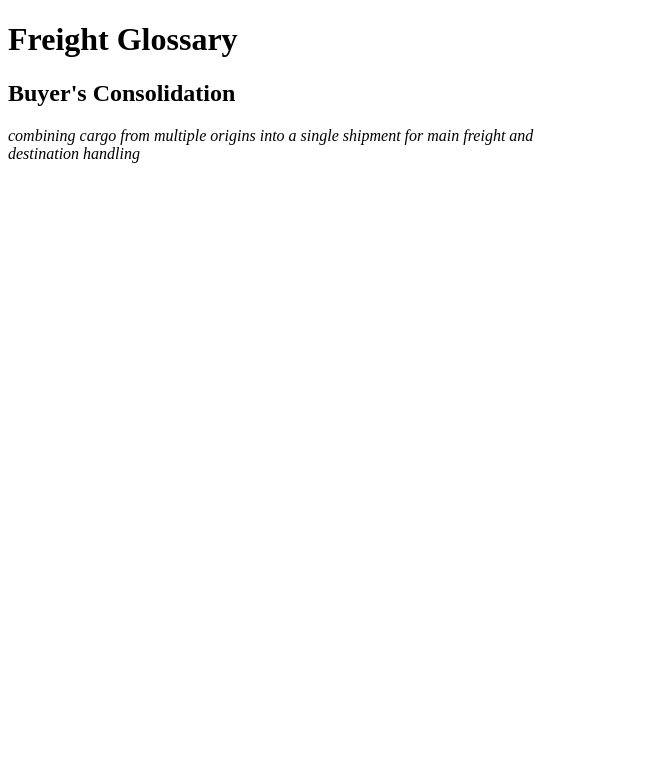
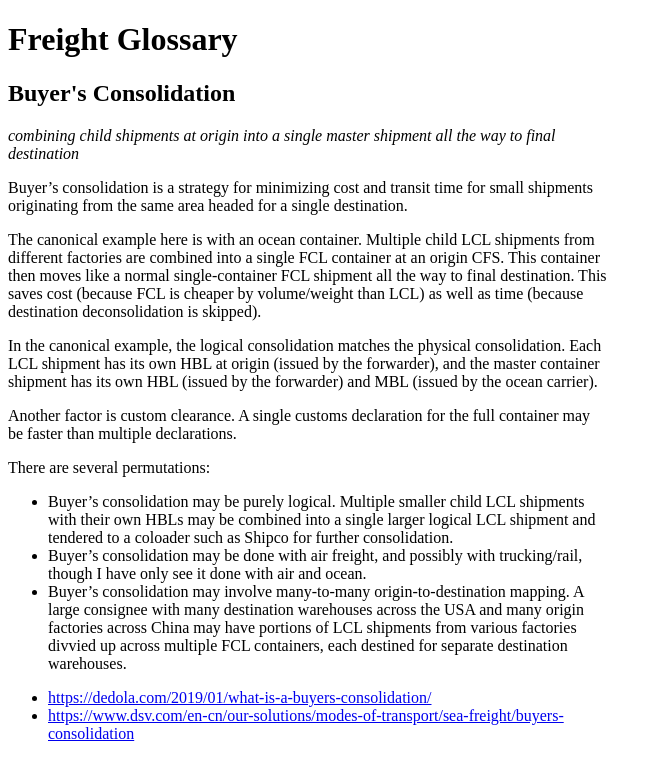
Before and after one commit to maxh/freight-glossary, a Jekyll site: the page built from _terms/buyers-consolidation.md, in a window 1280 px wide. Shown: the top 780 px of the page, without its empty margins (0-661 px from the left). Built offline with Jekyll 4.4.1, drawn with Linux system fonts in a browser that asks for light colours.

Commit message:
add more about buyers consols

```diff
--- a/_terms/buyers-consolidation.md
+++ b/_terms/buyers-consolidation.md
@@ -1,6 +1,22 @@
 ---
 title: Buyer's Consolidation
 layout: term
-preview: combining cargo from multiple origins into a single shipment for main freight and destination handling
+preview: combining child shipments at origin into a single master shipment all the way to final destination
 links:
+- https://dedola.com/2019/01/what-is-a-buyers-consolidation/
+- https://www.dsv.com/en-cn/our-solutions/modes-of-transport/sea-freight/buyers-consolidation
 ---
+
+Buyer's consolidation is a strategy for minimizing cost and transit time for small shipments originating from the same area headed for a single destination.
+
+The canonical example here is with an ocean container. Multiple child LCL shipments from different factories are combined into a single FCL container at an origin CFS. This container then moves like a normal single-container FCL shipment all the way to final destination. This saves cost (because FCL is cheaper by volume/weight than LCL) as well as time (because destination deconsolidation is skipped).
+
+In the canonical example, the logical consolidation matches the physical consolidation. Each LCL shipment has its own HBL at origin (issued by the forwarder), and the master container shipment has its own HBL (issued by the forwarder) and MBL (issued by the ocean carrier).
+
+Another factor is custom clearance. A single customs declaration for the full container may be faster than multiple declarations.
+
+There are several permutations:
+
+- Buyer's consolidation may be purely logical. Multiple smaller child LCL shipments with their own HBLs may be combined into a single larger logical LCL shipment and tendered to a coloader such as Shipco for further consolidation.
+- Buyer's consolidation may be done with air freight, and possibly with trucking/rail, though I have only see it done with air and ocean.
+- Buyer's consolidation may involve many-to-many origin-to-destination mapping. A large consignee with many destination warehouses across the USA and many origin factories across China may have portions of LCL shipments from various factories divvied up across multiple FCL containers, each destined for separate destination warehouses.
```
